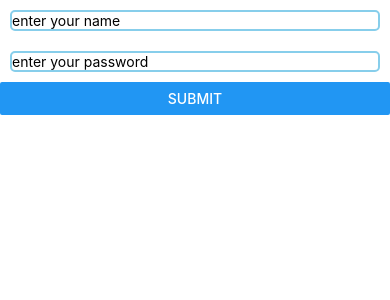
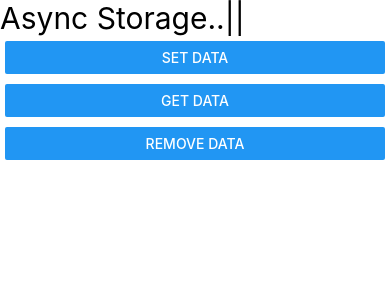
Before and after one commit to harenderbhati/nativeFirstProject, a React Native app: screen / in a window 390 px wide. Shown: the top 300 px of the page. Built offline with nearby package versions, Linux system fonts and the light colour scheme.

Commit message:
AsyncStorage

```diff
--- a/App.tsx
+++ b/App.tsx
@@ -33,6 +33,8 @@ import { FormInput } from './components/FormInput';
 import { ApiTable } from './components/ApiTable';
 import { SearchBox } from './components/SearchBox';
 import { RefComponent } from './components/RefComponent';
+import { AsyncStorageComponent } from './components/AsyncStorageComponent';
+
 
 
 function App(): React.JSX.Element {
@@ -133,8 +135,8 @@ function App(): React.JSX.Element {
   ]
 
   return (
-
-      <RefComponent/>
+      <AsyncStorageComponent/>
+      // <RefComponent/>
       // <SearchBox/>
       // <ApiTable/>
       // <FormInput/>
--- /dev/null
+++ b/components/AsyncStorageComponent.js
@@ -0,0 +1,34 @@
+import { Button, Text, View } from "react-native"
+import AsyncStorage from "@react-native-async-storage/async-storage"
+import { useState } from "react"
+
+
+export const AsyncStorageComponent =()=>{
+
+    const [users,setUsers]=useState('')
+
+        const setdata = async()=>{
+            await AsyncStorage.setItem("name","Harry Thakur")
+        }
+
+        const getdata=async()=>{
+            const name = await AsyncStorage.getItem("name")
+            setUsers(name)
+            console.warn(name)
+        }
+        const removedata = async ()=>{
+            await AsyncStorage.removeItem("name")
+            setUsers('')
+        }
+    return(
+        <View>
+            <Text style={{fontSize:30}}>Async Storage..|| {users}</Text>
+            <View style={{margin:5}} ><Button title="Set Data" onPress={setdata} /></View>
+            <View style={{margin:5}} ><Button title="Get Data" onPress={getdata} /></View>
+            <View style={{margin:5}} ><Button title="Remove Data" onPress={removedata} /></View>
+
+
+        </View>
+    )
+
+}
--- a/package.json
+++ b/package.json
@@ -10,6 +10,7 @@
     "test": "jest"
   },
   "dependencies": {
+    "@react-native-async-storage/async-storage": "^2.1.0",
     "@react-navigation/bottom-tabs": "^7.2.0",
     "@react-navigation/material-top-tabs": "^7.1.0",
     "@react-navigation/native": "^7.0.14",
```
Also changed, not shown: 17 other files (tests, documents, lock files or other folders).
